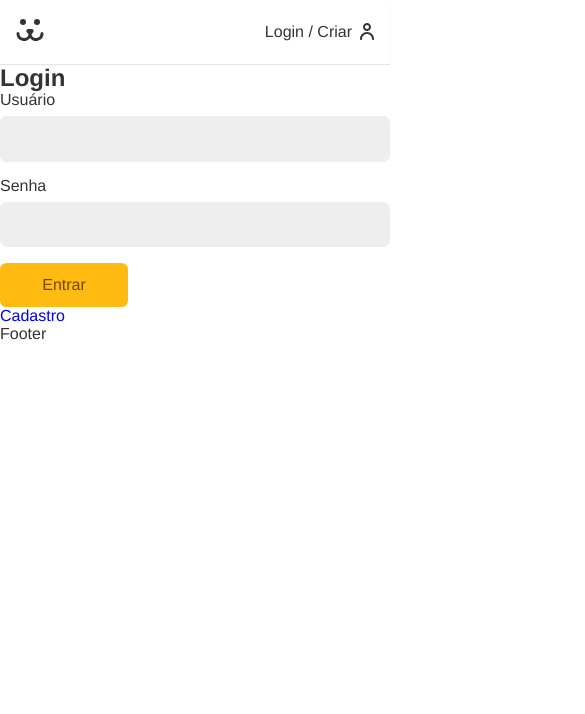
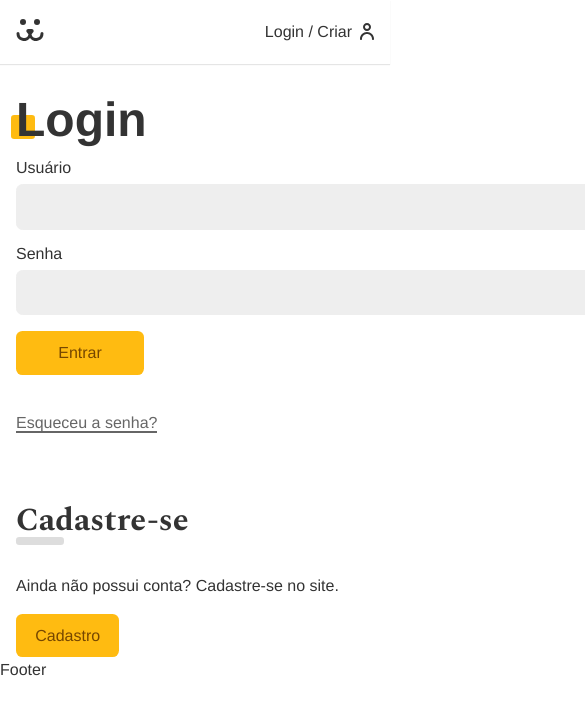
Before and after one commit to Luigi-Martins/dogs, a React (Vite) app: page /login in a window 390 px wide. Shown: the top 714 px of the page, 585 px wide, since content can reach past the window. Built offline with nearby package versions, Linux system fonts and the light colour scheme.

Commit message:
feat(login): implementação design responsivo e animações

```diff
--- a/src/App.css
+++ b/src/App.css
@@ -1,3 +1,5 @@
+@import url("https://fonts.googleapis.com/css2?family=Spectral:wght@400;700&display=swap");
+
 * {
   box-sizing: border-box;
 }
@@ -7,7 +9,7 @@
   margin: 0px;
   color: #333;
   --type-first: Helvetica, Arial, sans-serif;
-  --type-second: "Spectral", Georgia;
+  --type-second: "Spectral", georgia;
   font-family: var(--type-first);
 }
 
@@ -41,6 +43,7 @@
 
 a {
   text-decoration: none;
+  color: #333;
 }
 
 .container {
@@ -48,3 +51,38 @@
   padding: 0 1rem;
   margin: 0 auto;
 }
+
+.title {
+  font-family: var(--tiype-second);
+  line-height: 1;
+  font-size: 3rem;
+  margin: 1rem 0;
+  position: relative;
+  z-index: 1;
+}
+
+.title::after {
+  content: "";
+  display: block;
+  width: 1.5rem;
+  height: 1.5rem;
+  background: #fb1;
+  position: absolute;
+  bottom: 5px;
+  left: -5px;
+  border-radius: 0.2rem;
+  z-index: -1;
+}
+
+.animeLeft {
+  opacity: 0;
+  transform: translateX(-20px);
+  animation: animeLeft 0.3s forwards;
+}
+
+@keyframes animeLeft {
+  to {
+    opacity: 1;
+    transform: initial;
+  }
+}
--- /dev/null
+++ b/src/Components/Helper/Error.jsx
@@ -0,0 +1,8 @@
+import React from "react";
+
+const Error = ({ error }) => {
+  if (!error) return null;
+  return <p style={{ color: " #f31", margin: "1rem 0" }}>{error}</p>;
+};
+
+export default Error;
--- a/src/Login/Login.jsx
+++ b/src/Login/Login.jsx
@@ -5,6 +5,7 @@
 import LoginPasswordLost from "./LoginPasswordLost";
 import LoginPasswordReset from "./LoginPasswordReset";
 import { UserContext } from "../UserContext";
+import styles from "./Login.module.css";
 
 const Login = () => {
   const { login } = React.useContext(UserContext);
@@ -12,7 +13,8 @@
   if (login === true) return <Navigate to="/conta" />;
 
   return (
-    <div>
+    <section className={styles.login}>
+      <div className={styles.forms}>
         <Routes>
           <Route path="/" element={<LoginForm />} />
           <Route path="cadastre-se" element={<LoginCreate />} />
@@ -20,6 +22,7 @@
           <Route path="resetar-senha" element={<LoginPasswordReset />} />
         </Routes>
       </div>
+    </section>
   );
 };
 
--- /dev/null
+++ b/src/Login/Login.module.css
@@ -0,0 +1,30 @@
+.login {
+  display: grid;
+  grid-template-columns: 1fr 1fr;
+  min-width: 100vh;
+  gap: 2rem;
+}
+
+.login::before {
+  display: block;
+  content: "";
+  background: url("../Assets/login.jpg") no-repeat center center;
+  background-size: cover;
+}
+
+.forms {
+  max-width: 30rem;
+  padding: 1rem;
+}
+
+@media (max-width: 40rem) {
+  .login {
+    grid-template-columns: 1fr;
+  }
+  .login::before {
+    display: none;
+  }
+  .forms {
+    max-width: 100%;
+  }
+}
--- a/src/Login/LoginForm.jsx
+++ b/src/Login/LoginForm.jsx
@@ -4,6 +4,9 @@
 import Button from "../Components/Forms/Button";
 import useForm from "../Hooks/useForm";
 import { UserContext } from "../UserContext";
+import Error from "../Components/Helper/Error";
+import styles from "./LoginForm.module.css";
+import stylesBtn from "../Components/Forms/Button.module.css";
 
 const LoginForm = () => {
   const username = useForm();
@@ -20,9 +23,9 @@
   }
 
   return (
-    <section>
-      <h1>Login</h1>
-      <form action="" onSubmit={handleSubmit}>
+    <section className="animeLeft">
+      <h1 className="title">Login</h1>
+      <form className={styles.form} onSubmit={handleSubmit}>
         <Input label="Usuário" type="text" name="username" {...username} />
         <Input label="Senha" type="password" name="password" {...password} />
         {loading ? (
@@ -30,9 +33,18 @@
         ) : (
           <Button>Entrar</Button>
         )}
-        {error && <p>{error}</p>}
+        <Error error={error} />
       </form>
-      <Link to="/login/criar">Cadastro</Link>
+      <Link className={styles.esqueceu} to="/login/esqueceu-a-senha">
+        Esqueceu a senha?
+      </Link>
+      <div className={styles.cadastro}>
+        <h2 className={styles.subtitle}>Cadastre-se</h2>
+        <p>Ainda não possui conta? Cadastre-se no site.</p>
+        <Link className={stylesBtn.button} to="/login/cadastre-se">
+          Cadastro
+        </Link>
+      </div>
     </section>
   );
 };
--- /dev/null
+++ b/src/Login/LoginForm.module.css
@@ -0,0 +1,42 @@
+.form {
+  margin-bottom: 2rem;
+}
+
+.esqueceu {
+  display: inline-block;
+  color: #666;
+  padding: 0.5rem 0;
+  line-height: 1;
+}
+
+.esqueceu::after {
+  content: "";
+  height: 2px;
+  width: 100%;
+  background: currentColor;
+  display: block;
+}
+
+.cadastro {
+  margin-top: 4rem;
+}
+
+.cadastro p {
+  margin-top: 2rem;
+  margin-bottom: 2rem;
+}
+
+.subtitle {
+  font-family: var(--type-second);
+  line-height: 1;
+  font-size: 2rem;
+}
+
+.subtitle::after {
+  content: "";
+  display: block;
+  background: #ddd;
+  height: 0.5rem;
+  width: 3rem;
+  border-radius: 0.2rem;
+}
```
Lines whose indentation alone changed are shown as unchanged.
